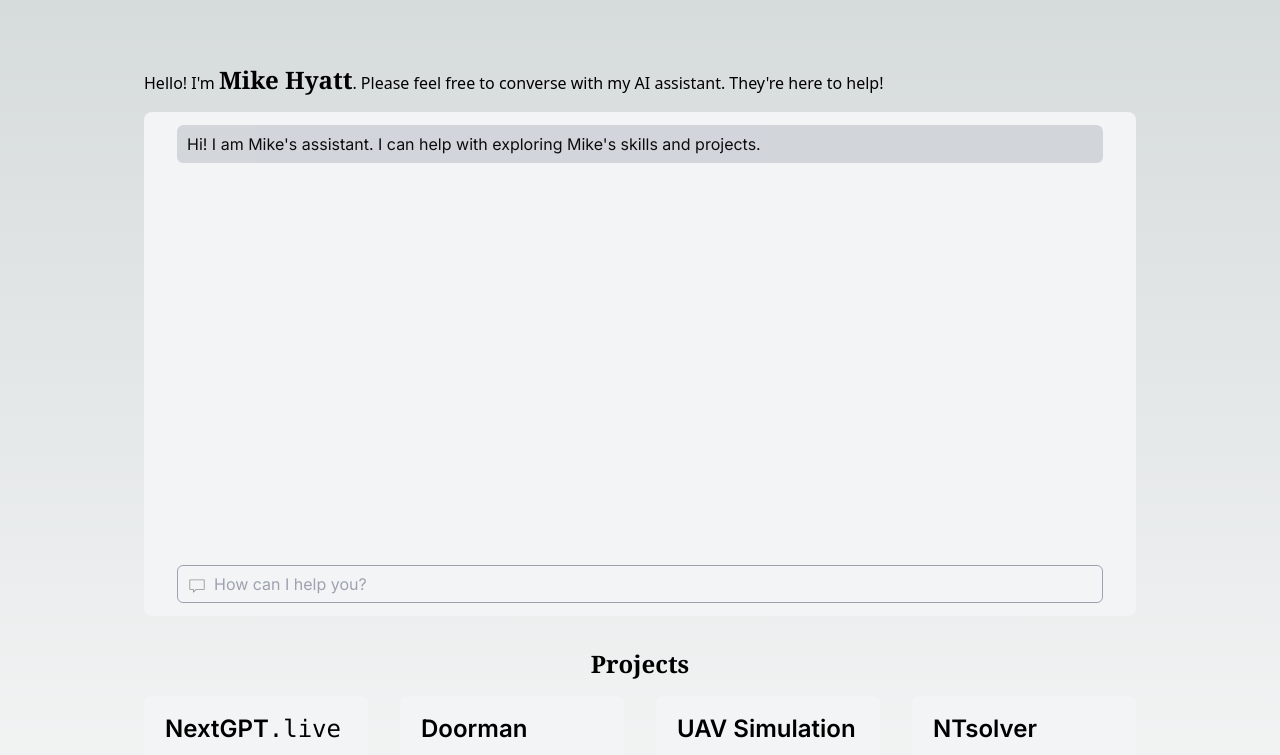
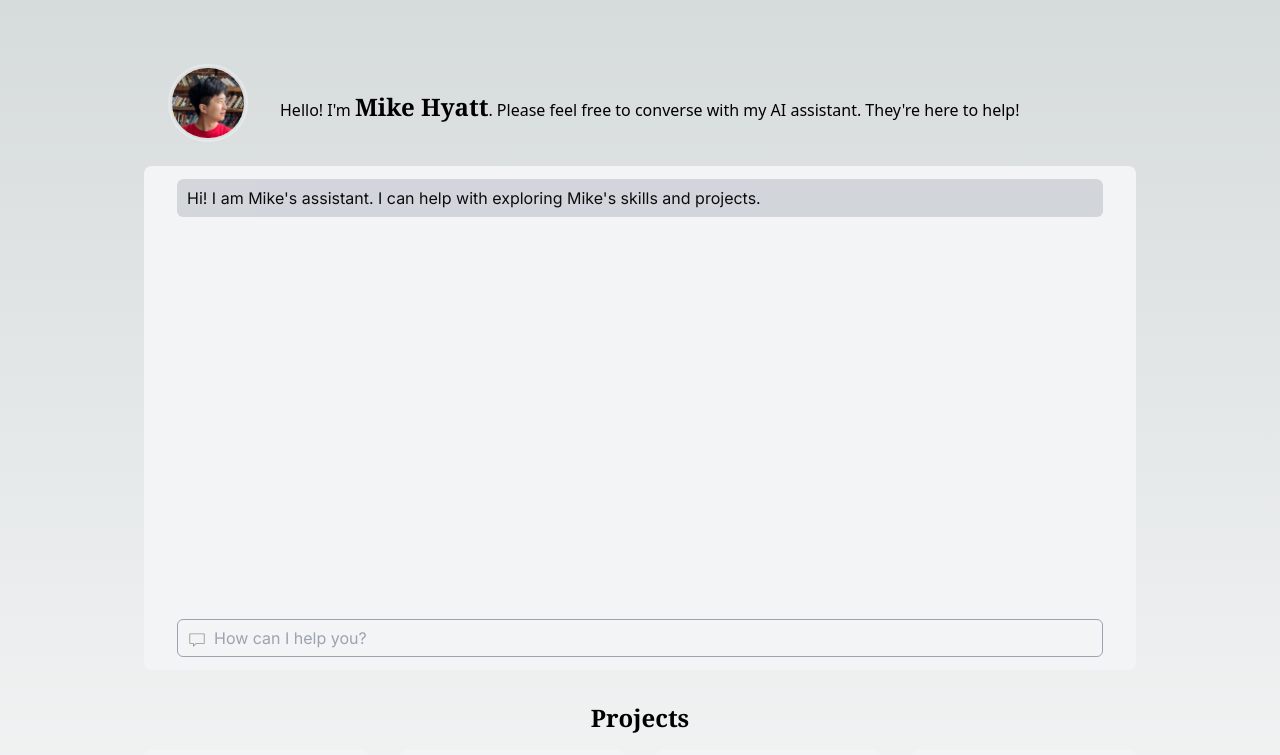
Before and after one commit to 0wh/0wh.github.io, a Next.js app: page / in a window 1280 px wide. Shown: the top 755 px of the page. Built offline with nearby package versions, Linux system fonts and the light colour scheme.

Commit message:
add photo

```diff
--- a/app/page.tsx
+++ b/app/page.tsx
@@ -4,14 +4,26 @@ import Panel from "./Panel";
 
 export default function Home() {
   return (
-    <main className="flex min-h-screen flex-col items-center pt-5 sm:p-5 sm:pt-16 lg:p-32 lg:pt-16">
+    <main className="flex min-h-screen flex-col items-center py-5 sm:p-5 sm:pt-16 lg:p-32 lg:pt-16">
       <div className="mb-4 max-w-[600px] lg:max-w-[900px] xl:max-w-[1200px] w-full">
-        <p className="mx-4 text-start font-sans">
-          Hello! I'm{" "}
-          <span className="font-semibold font-serif text-2xl">Mike Hyatt</span>.
-          Please feel free to converse with my AI assistant. They're here to
-          help!
-        </p>
+        <div className="flex items-center">
+          <Image
+            className="absolute translate-y-14 sm:static sm:translate-y-0 mb-2 ml-6 sm:ml-10 mr-4 rounded-[40px] border-2 border-white/30 dark:border-white/60 p-0.5"
+            src="/photo.png"
+            alt="NextGPT.live"
+            width={80}
+            height={80}
+            priority
+          />
+          <p className="mx-4 text-center sm:text-start font-sans">
+            Hello! I'm{" "}
+            <span className="font-semibold font-serif text-2xl">
+              Mike Hyatt
+            </span>
+            . Please feel free to converse with my AI assistant. They're here to
+            help!
+          </p>
+        </div>
         <div className="sm:mx-4 sm:rounded-lg border border-transparent my-4 px-5 transition-colors border-gray-300 bg-gray-100 dark:border-neutral-700 dark:bg-neutral-800/30">
           <Panel />
         </div>
```
Also changed, not shown: public/photo.png (added).
